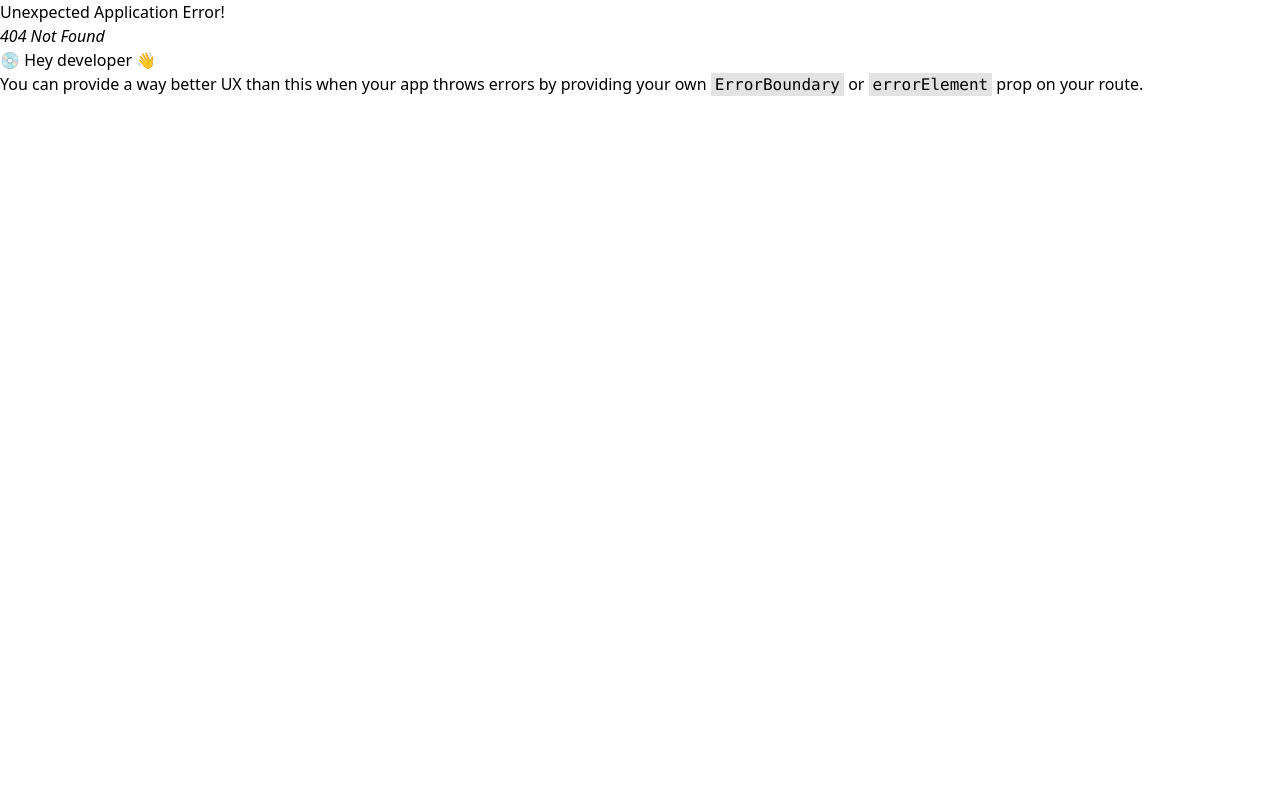
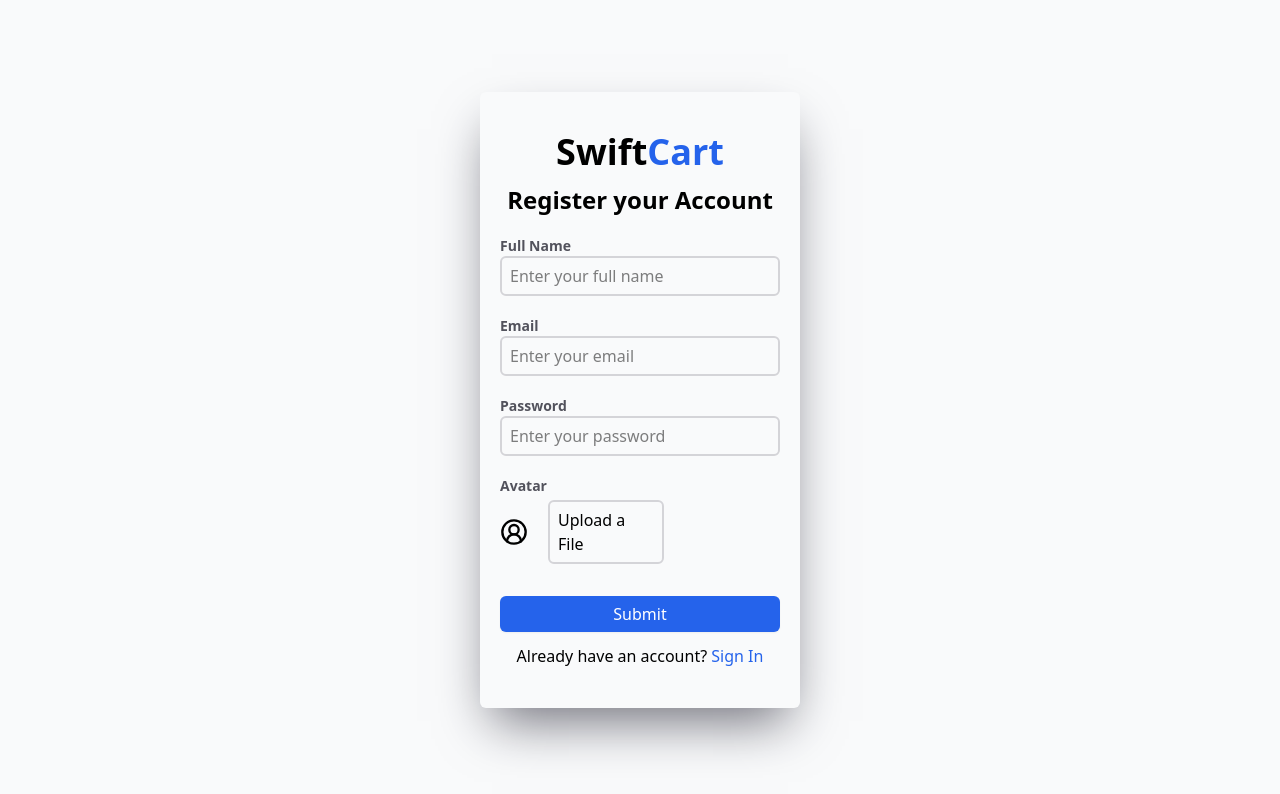
Before and after one commit to Ehtesham-Zahid/multivendor-project, a React (Vite) app in the folder frontend/: page /auth/register in a window 1280 px wide. Before the commit this address had no page. Shown: the top 794 px of the page. Built offline with nearby package versions, Linux system fonts and the light colour scheme.

Commit message:
Auth Form Done

```diff
--- a/frontend/package.json
+++ b/frontend/package.json
@@ -19,6 +19,7 @@
     "lucide-react": "^0.525.0",
     "react": "^19.1.0",
     "react-dom": "^19.1.0",
+    "react-hook-form": "^7.61.1",
     "react-router": "^7.7.1",
     "react-toastify": "^11.0.5",
     "swiper": "^11.2.10",
--- /dev/null
+++ b/frontend/src/components/AuthForm.jsx
@@ -0,0 +1,170 @@
+import { useForm } from "react-hook-form";
+import { Button } from "../shadcn/button";
+import { CircleUserRound } from "lucide-react";
+import { Link } from "react-router";
+
+const AuthForm = ({ page }) => {
+  const onSubmit = (data) => console.log(data);
+
+  const {
+    register,
+    handleSubmit,
+    formState: { errors },
+  } = useForm();
+
+  return (
+    <form
+      onSubmit={handleSubmit(onSubmit)}
+      className="shadow-2xl rounded-md p-5 w-1/4 py-10 shadow-zinc-500"
+    >
+      <Link to="/" className="flex items-center justify-center">
+        <p className="text-4xl font-bold">
+          Swift<span className="text-primary">Cart</span>
+        </p>
+      </Link>
+      <p className="text-2xl text-center font-bold mt-3">
+        {page === "register"
+          ? "Register your Account"
+          : "Login to your Account"}
+      </p>
+      {page === "register" ? (
+        <div className="flex flex-col mt-5">
+          <label className="text-sm font-bold text-zinc-600">Full Name</label>
+          <input
+            type="text"
+            className="p-1.5 px-2   rounded-md border-2 border-zinc-300 outline-primary"
+            {...register("fullname", { required: true })}
+            placeholder="Enter your full name"
+          />
+          {errors.fullname && (
+            <span className="text-red-500 text-sm font-semibold">
+              This field is required
+            </span>
+          )}
+        </div>
+      ) : null}
+
+      <div className="flex flex-col mt-5">
+        <label className="text-sm font-bold text-zinc-600">Email</label>
+        <input
+          type="email"
+          className="p-1.5 px-2   rounded-md border-2 border-zinc-300 outline-primary"
+          {...register("email", { required: true })}
+          placeholder="Enter your email"
+        />
+        {errors.email && (
+          <span className="text-red-500 text-sm font-semibold">
+            This field is required
+          </span>
+        )}
+      </div>
+      <div className="flex flex-col mt-5">
+        <label className="text-sm font-bold text-zinc-600">Password</label>
+        <input
+          type="password"
+          className="p-1.5 px-2   rounded-md border-2 border-zinc-300 outline-primary"
+          {...register("password", { required: true })}
+          placeholder="Enter your password"
+        />
+        {errors.password && (
+          <span className="text-red-500 text-sm font-semibold">
+            This field is required
+          </span>
+        )}
+        {page === "login" ? (
+          <div className="flex justify-between items-center mt-1">
+            <div className="flex gap-x-2 items-center ">
+              <input
+                type="checkbox"
+                id="rememberMe"
+                {...register("rememberMe")}
+                className="bg-primary text-primary cursor-pointer "
+              />
+              <label
+                for="rememberMe"
+                className="text-dark font-medium text-sm cursor-pointer"
+              >
+                Remember Me
+              </label>
+            </div>
+            <Link
+              to="/auth/forgotpassword"
+              className="text-end text-sm mt-1 text-zinc-500 font-medium hover:underline  "
+            >
+              Forgot Password?
+            </Link>
+          </div>
+        ) : null}
+      </div>
+
+      {page === "register" ? (
+        <div className="flex flex-col mt-5">
+          <label className="text-sm font-bold text-zinc-600 mb-1">Avatar</label>
+          <div className="flex items-center gap-5">
+            <CircleUserRound size={"28px"} />
+            <label
+              for="file-input"
+              className="p-1.5 px-2   rounded-md border-2 border-zinc-300 w-[116px] cursor-pointer"
+            >
+              <span className=" font-medium">Upload a File</span>
+              <input
+                id="file-input"
+                accept=".jpg,.jpeg,.png"
+                class="sr-only"
+                type="file"
+                {...register("avatar", { required: true })}
+              ></input>
+            </label>
+          </div>
+          {errors.avatar && (
+            <span className="text-red-500 text-sm font-semibold">
+              This field is required
+            </span>
+          )}
+        </div>
+      ) : null}
+
+      <Button
+        type="submit"
+        className={"text-white text-md cursor-pointer w-full mt-8"}
+      >
+        Submit
+      </Button>
+      {page === "register" ? (
+        <p className="text-center  font-normal mt-3">
+          Already have an account?{" "}
+          <Link
+            to="/auth/login"
+            className="text-primary font-medium cursor-pointer hover:underline decoration-2 underline-offset-2"
+          >
+            Sign In
+          </Link>
+        </p>
+      ) : (
+        <p className="text-center  font-normal mt-3">
+          Dont have an account?{" "}
+          <Link
+            to="/auth/register"
+            className="text-primary font-medium cursor-pointer hover:underline decoration-2 underline-offset-2"
+          >
+            Register
+          </Link>
+        </p>
+      )}
+    </form>
+  );
+};
+
+export default AuthForm;
+
+//   <form onSubmit={handleSubmit(onSubmit)}>
+//     {/* register your input into the hook by invoking the "register" function */}
+//     <input defaultValue="test" {...register("example")} />
+
+//     {/* include validation with required or other standard HTML validation rules */}
+//     <input {...register("exampleRequired", { required: true })} />
+//     {/* errors will return when field validation fails  */}
+//     {errors.exampleRequired && <span>This field is required</span>}
+
+//     <input type="submit" />
+//   </form>;
--- a/frontend/src/components/Header.jsx
+++ b/frontend/src/components/Header.jsx
@@ -119,7 +119,9 @@ const Header = () => {
           <div className="flex gap-5 py-5  ">
             <Heart />
             <ShoppingCart />
-            <CircleUserRound />
+            <Link to="/auth/login">
+              <CircleUserRound />
+            </Link>
           </div>
         </div>
       </div>
--- a/frontend/src/components/index.js
+++ b/frontend/src/components/index.js
@@ -1,8 +1,17 @@
 import Header from "./Header";
 import Dropdown from "./Dropdown";
 import Slider from "./Slider";
+import AuthForm from "./AuthForm";
 import Categories from "./sections/Categories";
 import BestSelling from "./sections/BestSelling";
 import FeaturedProducts from "./sections/FeaturedProducts";
 
-export { Header, Dropdown, Slider, Categories, BestSelling, FeaturedProducts };
+export {
+  Header,
+  Dropdown,
+  Slider,
+  Categories,
+  BestSelling,
+  FeaturedProducts,
+  AuthForm,
+};
--- a/frontend/src/main.jsx
+++ b/frontend/src/main.jsx
@@ -4,12 +4,23 @@ import { createBrowserRouter, RouterProvider } from "react-router";
 import "./index.css";
 import App from "./App.jsx";
 import Home from "./pages/Home.jsx";
+import Auth from "./pages/Auth.jsx";
+import Login from "./pages/Login.jsx";
+import Register from "./pages/Register.jsx";
 
 let router = createBrowserRouter([
   {
     path: "/",
     Component: App, // This will act as a layout for its children
     children: [{ index: true, Component: Home }],
+  },
+  {
+    path: "auth",
+    Component: Auth, // This will act as a layout for its children
+    children: [
+      { path: "login", Component: Login },
+      { path: "register", Component: Register },
+    ],
   },
 ]);
 
--- /dev/null
+++ b/frontend/src/pages/Auth.jsx
@@ -0,0 +1,11 @@
+import { Outlet } from "react-router";
+
+const Auth = () => {
+  return (
+    <div className="bg-background min-h-screen w-full ">
+      <Outlet />
+    </div>
+  );
+};
+
+export default Auth;
--- /dev/null
+++ b/frontend/src/pages/Login.jsx
@@ -0,0 +1,11 @@
+import { AuthForm } from "../components";
+
+const Login = () => {
+  return (
+    <div className="flex justify-center items-center w-full h-screen">
+      <AuthForm page="login" />
+    </div>
+  );
+};
+
+export default Login;
--- /dev/null
+++ b/frontend/src/pages/Register.jsx
@@ -0,0 +1,11 @@
+import { AuthForm } from "../components";
+
+const Register = () => {
+  return (
+    <div className="flex justify-center items-center w-full h-screen">
+      <AuthForm page="register" />
+    </div>
+  );
+};
+
+export default Register;
```
Also changed, not shown: 1 other file (tests, documents, lock files or other folders).
